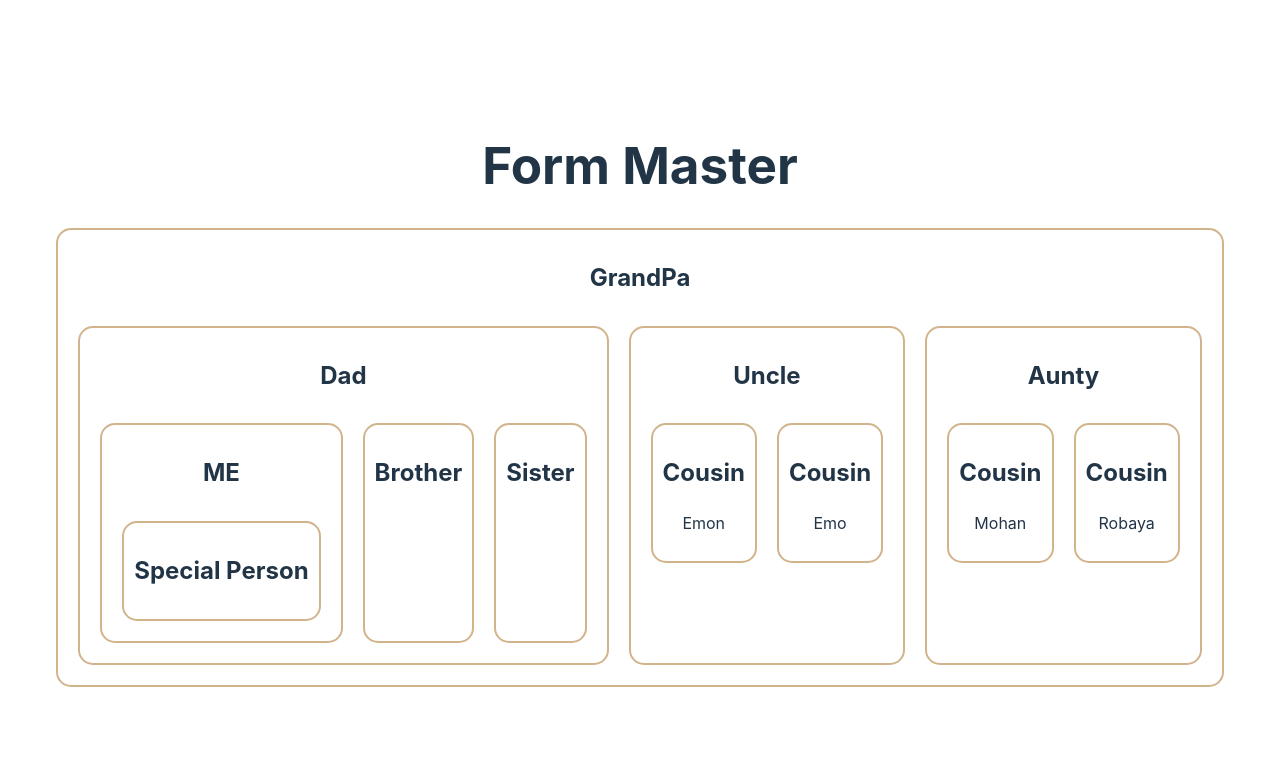
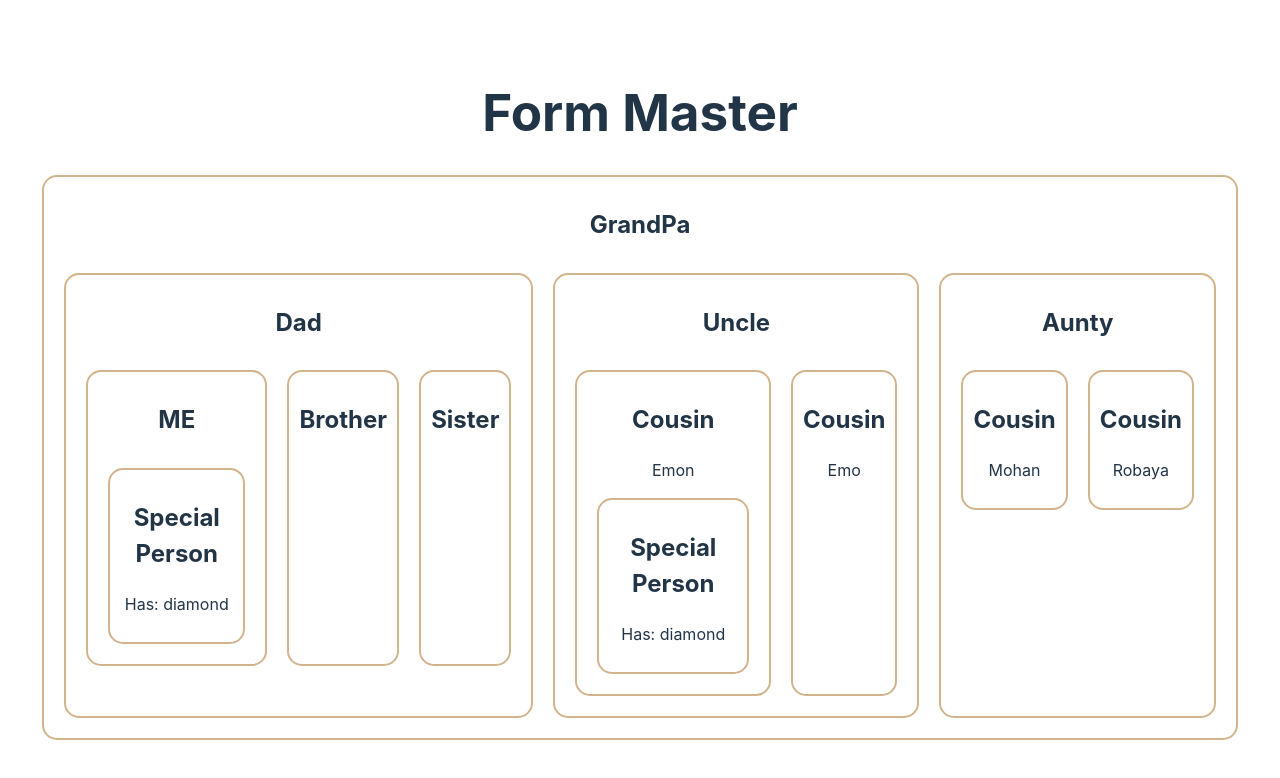
Before and after one commit to Ahammad204/form-master, a React (Vite) app: page / in a window 1280 px wide. Shown: the top 778 px of the page. Built offline with nearby package versions, Linux system fonts and the light colour scheme.

Commit message:
Create Context

```diff
--- a/src/Components/Cousin/Cousin.jsx
+++ b/src/Components/Cousin/Cousin.jsx
@@ -1,10 +1,14 @@
+import Special from "../Special/Special";
 
 // eslint-disable-next-line react/prop-types
-const Cousin = ({name}) => {
+const Cousin = ({name,asset}) => {
     return (
         <div>
             <h2>Cousin</h2>
             <p>{name}</p>
+            <section>
+                { asset && <Special asset={asset}></Special>}
+            </section>
         </div>
     );
 };
--- a/src/Components/Dad/Dad.jsx
+++ b/src/Components/Dad/Dad.jsx
@@ -1,14 +1,15 @@
+/* eslint-disable react/prop-types */
 import Brother from "../Brother/Brother";
 import Myself from "../MySelf/Myself";
 import Sister from "../Sister/Sister";
 
 
-const Dad = () => {
+const Dad = ({asset}) => {
     return (
         <div>
             <h2>Dad</h2>
             <section className="flex">
-                <Myself></Myself>
+                <Myself asset={asset}></Myself>
                 <Brother></Brother>
                 <Sister></Sister>
             </section>
--- a/src/Components/GrandPa/GrandPa.jsx
+++ b/src/Components/GrandPa/GrandPa.jsx
@@ -1,17 +1,34 @@
+import { createContext } from "react";
 import Aunty from "../Aunty/Aunty";
 import Dad from "../Dad/Dad";
 import Uncle from "../Uncle/Uncle";
 import './GrandPa.css'
 
+const AssetContext = createContext('Gold')
+
 const GrandPa = () => {
+
+    const asset = 'diamond';
+
+
     return (
         <div className="grandpa ">
             <h2>GrandPa</h2>
-            <section className="flex">
-            <Dad></Dad>
-            <Uncle></Uncle>
+
+            <AssetContext.Provider value="Gold">
+                <section className="flex">
+                    <Dad asset={asset}></Dad>
+                    <Uncle asset={asset}></Uncle>
+                    <Aunty></Aunty>
+                </section>
+            </AssetContext.Provider>
+
+
+            {/*             <section className="flex">
+            <Dad asset={asset}></Dad>
+            <Uncle asset={asset}></Uncle>
             <Aunty></Aunty>
-            </section>
+            </section> */}
         </div>
     );
 };
--- a/src/Components/MySelf/Myself.jsx
+++ b/src/Components/MySelf/Myself.jsx
@@ -1,13 +1,14 @@
+/* eslint-disable react/prop-types */
 import Special from "../Special/Special";
 
 
 
-const Myself = () => {
+const Myself = ({asset}) => {
     return (
         <div>
             <h2>ME</h2>
             <section className="flex">
-                <Special></Special>
+                <Special asset={asset}></Special>
             </section>
         </div>
     );
--- a/src/Components/Special/Special.jsx
+++ b/src/Components/Special/Special.jsx
@@ -1,9 +1,11 @@
+/* eslint-disable react/prop-types */
 
 
-const Special = () => {
+const Special = ({asset}) => {
     return (
         <div>
             <h2>Special Person</h2>
+            <p>Has: {asset}</p>
         </div>
     );
 };
--- a/src/Components/Uncle/Uncle.jsx
+++ b/src/Components/Uncle/Uncle.jsx
@@ -1,12 +1,13 @@
+/* eslint-disable react/prop-types */
 import Cousin from "../Cousin/Cousin";
 
 
-const Uncle = () => {
+const Uncle = ({asset}) => {
     return (
         <div>
             <h2>Uncle</h2>
             <section className="flex">
-                <Cousin name={'Emon'}></Cousin>
+                <Cousin asset={asset} name={'Emon'}></Cousin>
                 <Cousin name={'Emo'}></Cousin>
 
             </section>
```
